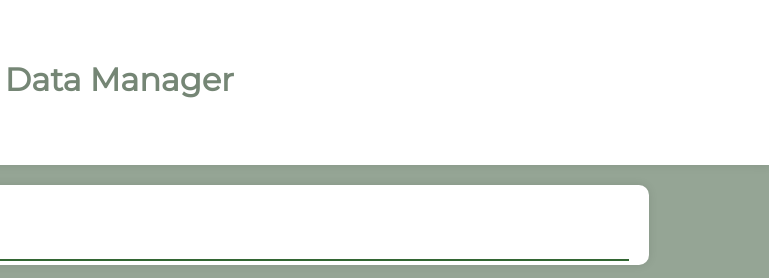
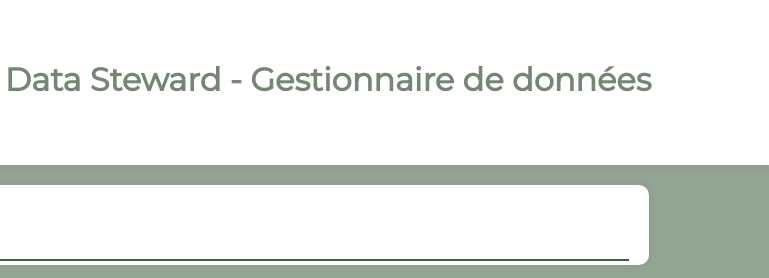
Before and after one commit to pauline-chauvet/CV, a plain HTML site: page index.html in a window 1280 px wide. Shown: the top 278 px of the page, 511-1280 px from the left. Drawn offline with Linux system fonts and the light colour scheme.

Commit message:
Update index.html
Changement du titre de profession

```diff
--- a/index.html
+++ b/index.html
@@ -239,7 +239,7 @@
 
   <header>
     <img src="https://img.genial.ly/5def6a572448c50fd41fce03/39430952-d170-45f3-bb92-03b4465ce214.png" alt=" " />
-    <h1>Pauline Chauvet - FAIR Data Manager</h1>
+    <h1>Pauline Chauvet - FAIR Data Steward - Gestionnaire de données</h1>
 		<li style="margin-left: 70px;"><a href="https://orcid.org/0000-0002-6989-9072"> ORCID,</a> <a href="https://www.linkedin.com/in/pauline-chauvet-3ba816248/"> LinkedIn,</a><a href="https://github.com/pauline-chauvet"> Github</a></li>
   </header>
 
```
